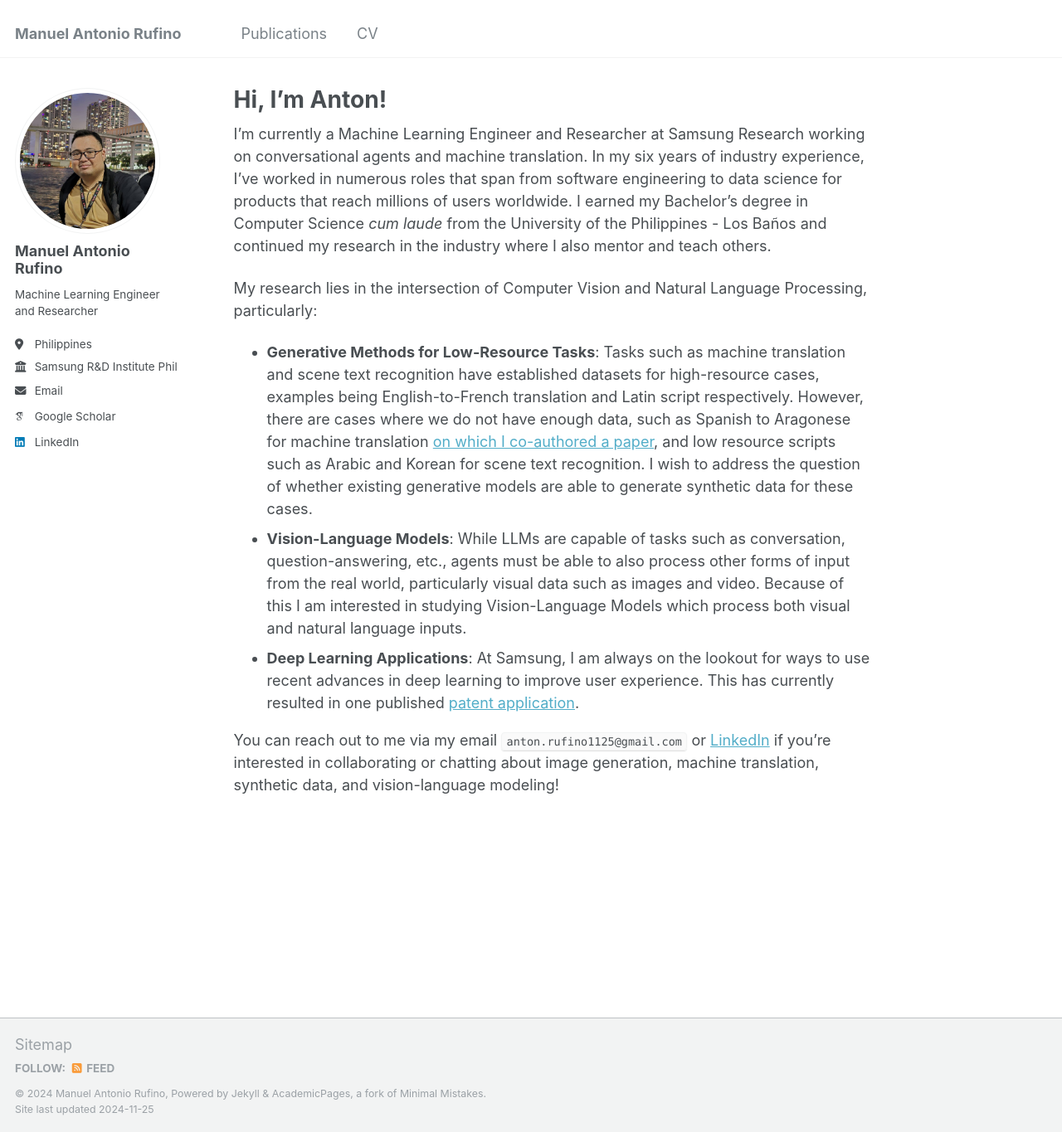
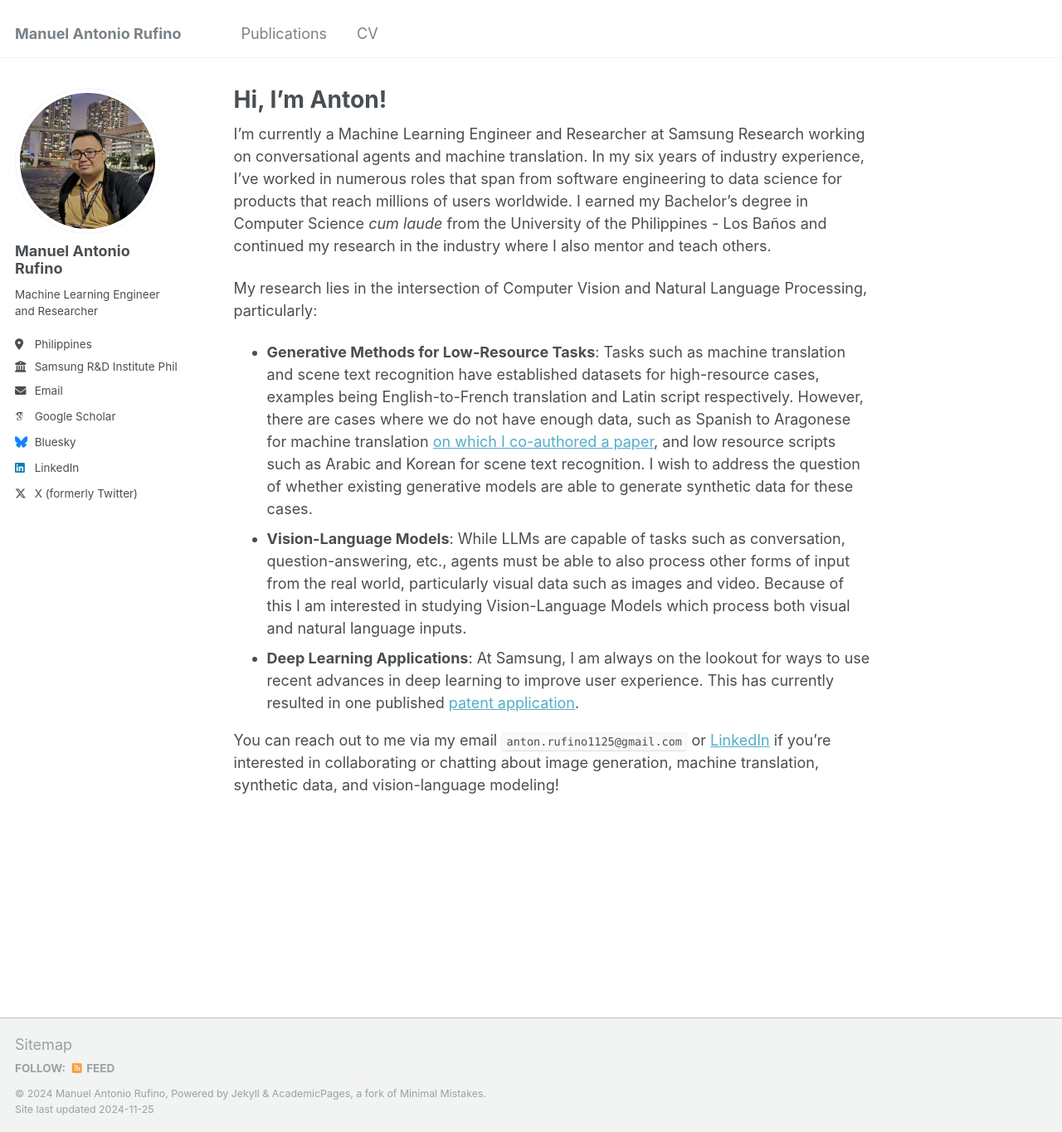
Before and after one commit to antonrufino/antonrufino.github.io, a Jekyll site: the page built from _pages/about.md, in a window 1280 px wide and 1365 px high. Shown: the whole window at 83% size. Built offline with Jekyll 4.4.1, drawn with Linux system fonts in a browser that asks for light colours; some web fonts are replaced; part of the change alters nothing that is shown.

Commit message:
Add additional socials

```diff
--- a/_config.yml
+++ b/_config.yml
@@ -49,7 +49,7 @@ author:
   stackoverflow    : # User number or user number and name (i.e., use "1" or "1/jeff-atwood")
 
   # Social media
-  bluesky          : # "bsky.app" # Replace this with you Bluesky username
+  bluesky          : "antonrufino.bsky.social" # Replace this with you Bluesky username
   facebook         : # Username
   flickr           : # Username
   foursquare       : # Username
@@ -66,7 +66,7 @@ author:
   steam            : # Username
   telegram         : # URL
   tumblr           : # Username
-  twitter          : # Username for X / Twitter
+  twitter          : _antonrufino # Username for X / Twitter
   vine             : # Username
   weibo            : # Username
   wikipedia        : # Username
```
